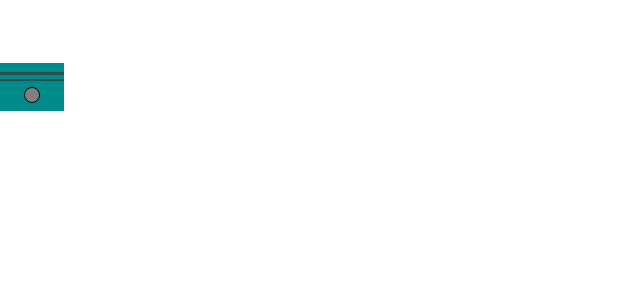
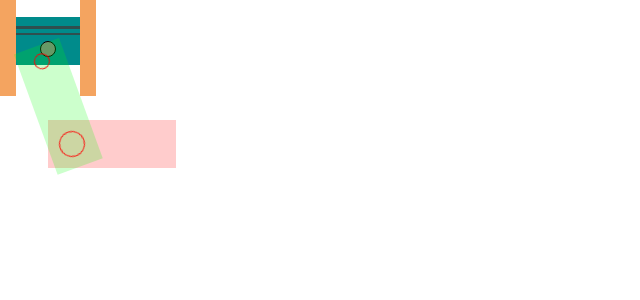
Before and after one commit to todorovski-vasil/react-pistons-animation, a React (Create React App) app: page / in a window 1280 px wide. Shown: the top 300 px of the page, without its empty margins (0-640 px from the left). Built offline with nearby package versions, Linux system fonts and the light colour scheme.

Commit message:
Managed to set a compound rotation with CSS animations
- using a dummy child div for the second animation

```diff
--- a/src/App.tsx
+++ b/src/App.tsx
@@ -2,27 +2,16 @@ import React from 'react';
 
 import './App.css';
 
-import Piston from './components/piston/Piston';
+import Cylinder from './components/Cylinder/Cylinder';
+import Piston from './components/Piston/Piston';
+import ConRod from './components/ConRod/ConRod';
 
 function App() {
     return (
-        <Piston />
-        // <div className="App">
-        //   <header className="App-header">
-        //     <img src={logo} className="App-logo" alt="logo" />
-        //     <p>
-        //       Edit <code>src/App.tsx</code> and save to reload.
-        //     </p>
-        //     <a
-        //       className="App-link"
-        //       href="https://reactjs.org"
-        //       target="_blank"
-        //       rel="noopener noreferrer"
-        //     >
-        //       Learn React
-        //     </a>
-        //   </header>
-        // </div>
+        <Cylinder>
+            <Piston />
+            <ConRod />
+        </Cylinder>
     );
 }
 
--- /dev/null
+++ b/src/components/ConRod/ConRod.module.css
@@ -0,0 +1,134 @@
+.conrodContainer {
+    box-sizing: border-box;
+    position: absolute;
+    top: 1rem;
+    left: 0.5rem;
+    width: 3rem;
+    height: 8rem;
+    background-color: rgba(255, 0, 0, 0.2);
+    transition: top 0.5s;
+    /* transition: rotate 0.5s; */
+    /* transition-timing-function: cubic-bezier(0.5, 0.2, 0.5, 0.8); */
+    animation: ChangeConRodPhase 2s linear infinite;
+}
+
+.conrod {
+    box-sizing: border-box;
+    position: absolute;
+    width: 3rem;
+    height: 8rem;
+    background-color: rgba(0, 255, 0, 0.2);
+    animation: ChangeConRodAngle 2s linear infinite;
+}
+
+.pistonBolt {
+    box-sizing: border-box;
+    position: absolute;
+    top: 0.5rem;
+    left: 1rem;
+    width: 1rem;
+    height: 1rem;
+    border-radius: 0.5rem;
+    border-style: solid;
+    border-color: red;
+    border-width: 0.1rem;
+}
+
+.crankJournal {
+    box-sizing: border-box;
+    position: absolute;
+    top: 5.7rem;
+    left: 0.7rem;
+    width: 1.6rem;
+    height: 1.6rem;
+    border-radius: 0.8rem;
+    border-style: solid;
+    border-color: red;
+    border-width: 0.1rem;
+}
+
+/* .tdc {
+    top: 1rem;
+    transition-timing-function: cubic-bezier(0.2, 0.5, 0.5, 0.8);
+}
+
+.ldc {
+    top: 2.5rem;
+    left: 0.5rem;
+    width: 3rem;
+    height: 8rem;
+    transform: rotate(20deg);
+    transform-origin: 1.5rem 1rem;
+    transition-timing-function: cubic-bezier(0.5, 0.2, 0.8, 0.5);
+}
+
+.bdc {
+    top: 4rem;
+    left: 0.5rem;
+    width: 3rem;
+    height: 8rem;
+    transition-timing-function: cubic-bezier(0.2, 0.5, 0.5, 0.8);
+}
+
+.rdc {
+    top: 2.5rem;
+    left: 0.5rem;
+    width: 3rem;
+    height: 8rem;
+    transition-timing-function: cubic-bezier(0.5, 0.2, 0.8, 0.5);
+} */
+
+@keyframes ChangeConRodAngle {
+    0% {
+        transform-origin: 1.5rem 6.5rem;
+        transform: rotate(0%);
+        transition-timing-function: cubic-bezier(0.5, 0.2, 0.8, 0.5);
+    }
+    25% {
+        transform-origin: 1.5rem 6.5rem;
+        transform: rotate(110deg);
+        transition-timing-function: cubic-bezier(0.2, 0.5, 0.5, 0.8);
+    }
+    50% {
+        transform-origin: 1.5rem 6.5rem;
+        transform: rotate(180deg);
+        transition-timing-function: cubic-bezier(0.5, 0.2, 0.8, 0.5);
+    }
+    75% {
+        transform-origin: 1.5rem 6.5rem;
+        transform: rotate(250deg);
+        transition-timing-function: cubic-bezier(0.2, 0.5, 0.5, 0.8);
+    }
+    100% {
+        transform-origin: 1.5rem 6.5rem;
+        transform: rotate(360deg);
+        transition-timing-function: cubic-bezier(0.2, 0.5, 0.5, 0.8);
+    }
+}
+
+@keyframes ChangeConRodPhase {
+    0% {
+        transform-origin: 1.5rem 8rem;
+        transition-timing-function: cubic-bezier(0.5, 0.2, 0.8, 0.5);
+    }
+    25% {
+        transform-origin: 1.5rem 8rem;
+        transform: rotate(-90deg);
+        transition-timing-function: cubic-bezier(0.2, 0.5, 0.5, 0.8);
+    }
+    50% {
+        transform-origin: 1.5rem 8rem;
+        transform: rotate(-180deg);
+        transition-timing-function: cubic-bezier(0.5, 0.2, 0.8, 0.5);
+    }
+    75% {
+        transform-origin: 1.5rem 8rem;
+        transform: rotate(-270deg);
+        transition-timing-function: cubic-bezier(0.2, 0.5, 0.5, 0.8);
+    }
+    100% {
+        transform-origin: 1.5rem 8rem;
+        transform: rotate(-360deg);
+        transition-timing-function: cubic-bezier(0.2, 0.5, 0.5, 0.8);
+    }
+}
--- /dev/null
+++ b/src/components/ConRod/ConRod.tsx
@@ -0,0 +1,66 @@
+import React from 'react';
+
+import classes from './ConRod.module.css';
+
+interface StateInterface {
+    phase: number;
+    phaseCss: string;
+}
+
+interface ActionInterface {
+    type: string;
+    payload?: any;
+}
+
+// const phases: Array<string> = [
+//     classes.tdc,
+//     classes.ldc,
+//     classes.bdc,
+//     classes.rdc,
+// ];
+
+// const initialState: StateInterface = {
+//     phase: 3,
+//     phaseCss: phases[3],
+// };
+
+// const reducer: React.Reducer<StateInterface, ActionInterface> = (
+//     prevState: StateInterface,
+//     action: ActionInterface
+// ) => {
+//     switch (action.type) {
+//         case 'NEXT_STAGE':
+//             return {
+//                 ...prevState,
+//                 phase: (prevState.phase + 1) % 4,
+//                 phaseCss: phases[(prevState.phase + 1) % 4],
+//             };
+//         default:
+//             return prevState;
+//     }
+// };
+
+function ConRod(props: object) {
+    // const [state, dispatch] = useReducer(reducer, initialState);
+
+    // useEffect(() => {
+    //     const cycle = setInterval(() => {
+    //         dispatch({ type: 'NEXT_STAGE' });
+    //     }, 500);
+
+    //     return () => {
+    //         clearInterval(cycle);
+    //     };
+    // }, []);
+
+    return (
+        <div className={classes.conrodContainer}>
+            <div className={classes.conrod}>
+                <div className={classes.pistonBolt} />
+                <div className={classes.crankJournal} />
+            </div>
+        </div>
+    );
+}
+
+export default ConRod;
--- /dev/null
+++ b/src/components/Cylinder/Cylinder.module.css
@@ -0,0 +1,25 @@
+.cylinder {
+    position: relative;
+    display: flex;
+}
+
+.leftWall {
+    box-sizing: border-box;
+    width: 1rem;
+    height: 6rem;
+    background-color: sandybrown;
+}
+
+.workingArea {
+    box-sizing: border-box;
+    width: 4rem;
+    height: 6rem;
+    position: relative;
+}
+
+.rightWall {
+    box-sizing: border-box;
+    width: 1rem;
+    height: 6rem;
+    background-color: sandybrown;
+}
--- /dev/null
+++ b/src/components/Cylinder/Cylinder.tsx
@@ -0,0 +1,19 @@
+import React from 'react';
+
+import classes from './Cylinder.module.css';
+
+interface Props {
+    children: Array<object>;
+}
+
+function Cylinder(props: Props) {
+    return (
+        <div className={classes.cylinder}>
+            <div className={classes.leftWall} />
+            <div className={classes.workingArea}>{props.children}</div>
+            <div className={classes.rightWall} />
+        </div>
+    );
+}
+
+export default Cylinder;
--- a/src/components/piston/Piston.module.css
+++ b/src/components/piston/Piston.module.css
@@ -45,5 +45,5 @@
 }
 
 .bdc {
-    top: 6rem;
+    top: 3rem;
 }
--- a/src/components/piston/Piston.tsx
+++ b/src/components/piston/Piston.tsx
@@ -2,22 +2,19 @@ import React, { useEffect, useState } from 'react';
 
 import classes from './Piston.module.css';
 
-enum Position {
-    TDC = 0,
-    BDC = 1,
-}
+// enum Position {
+//     TDC = 0,
+//     BDC = 1,
+// }
 
 function Piston(props: object) {
-    // const [phase, setPhase] = useState(Position.TDC);
-    const [cssPhase, setCssPhase] = useState(classes.tdc);
-    // const position = useRef({ phase: Position.TDC, cssClass: classes.tdc });
+    const [cssPhase, setCssPhase] = useState(classes.bdc);
 
     useEffect(() => {
         const cycle = setInterval(() => {
             setCssPhase((cssPhase) =>
                 cssPhase === classes.bdc ? classes.tdc : classes.bdc
             );
-            // setPhase(phase ? Position.TDC : Position.BDC);
         }, 1000);
 
         return () => {
```
